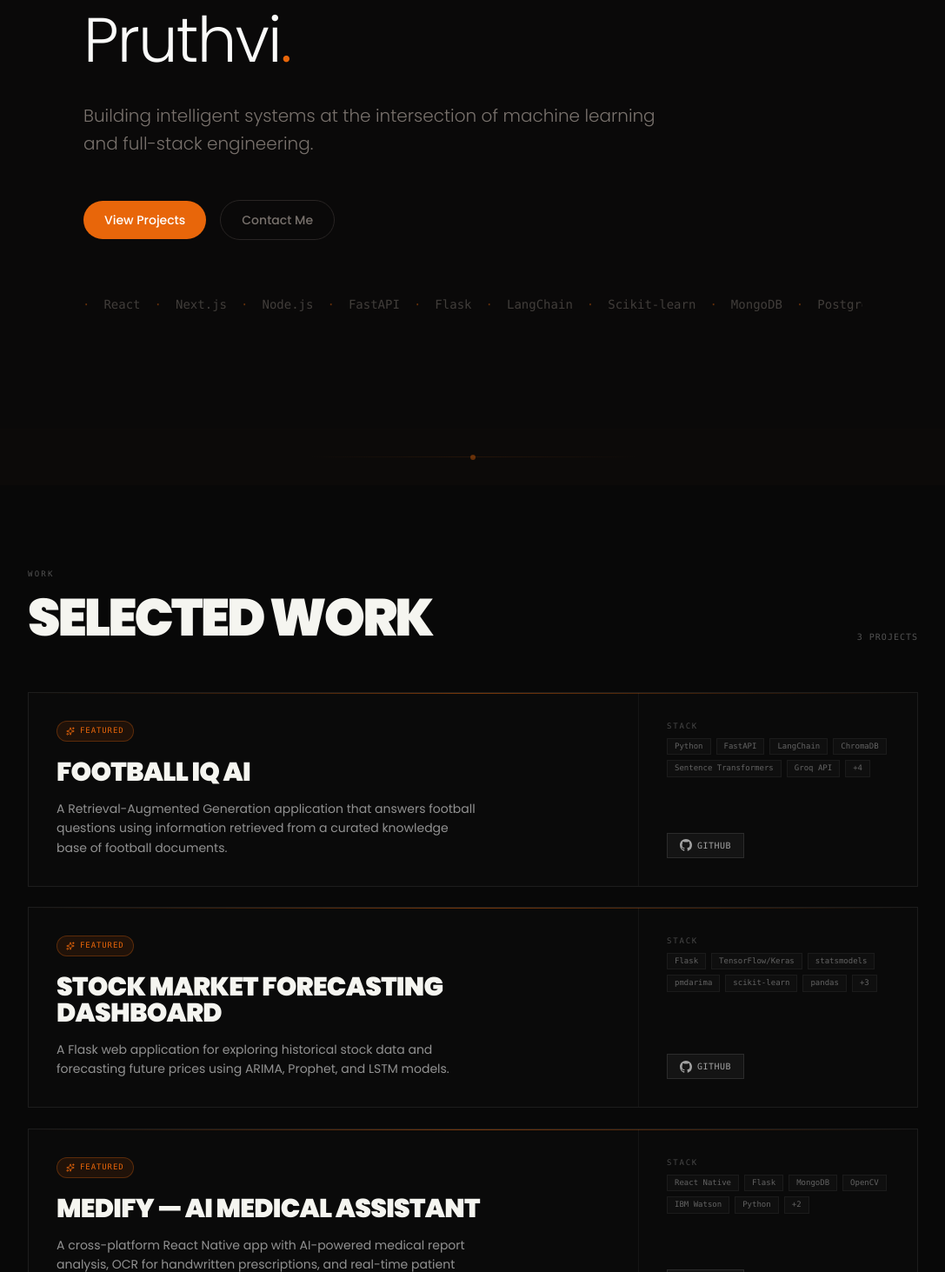
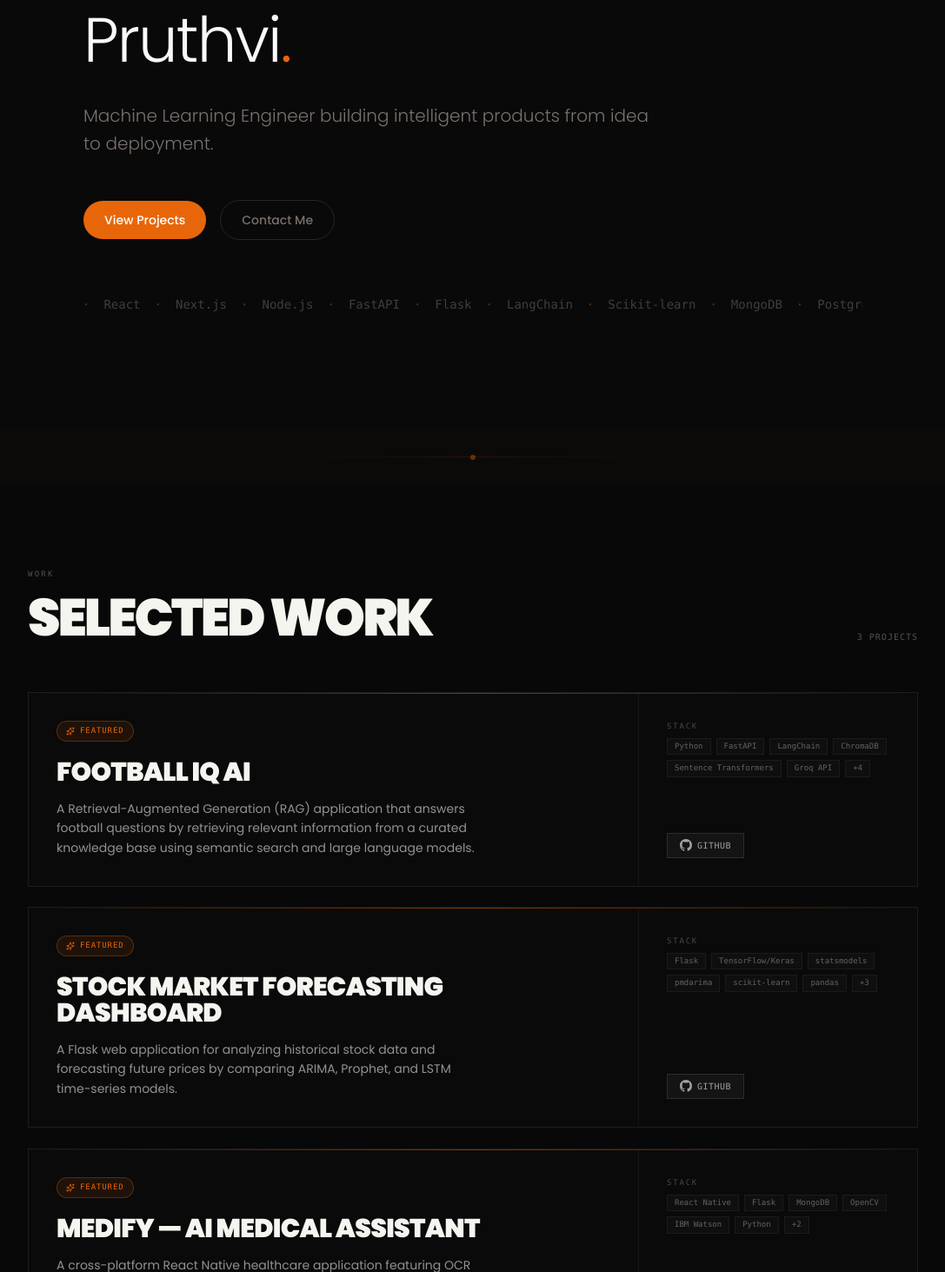
Before and after one commit to pruthvi189/portfolio, a Next.js app: page / in a window 1280 px wide. Shown: the part 307-1770 px from the top of the page at 87% size, without its empty margins (96-1183 px from the left). Built offline with nearby package versions, Linux system fonts and the light colour scheme.

Commit message:
refine copy: tighten tagline, descriptions, contact, and footer text

```diff
--- a/src/components/sections/contact.tsx
+++ b/src/components/sections/contact.tsx
@@ -41,8 +41,8 @@ export function Contact() {
             Get in Touch
           </h2>
           <p className="text-muted-foreground text-lg max-w-2xl mb-12 text-center mx-auto">
-            Have a project in mind or just want to chat? I&apos;m always open to
-            new opportunities and interesting conversations.
+            Open to ML engineering opportunities, collaborations, and conversations
+            about building impactful products.
           </p>
         </FadeIn>
 
--- a/src/components/sections/footer.tsx
+++ b/src/components/sections/footer.tsx
@@ -14,7 +14,7 @@ export function Footer() {
             Tailwind CSS.
           </p>
           <p className="text-sm text-muted-foreground">
-            Designed with precision.
+            Always building.
           </p>
         </div>
       </FadeIn>
--- a/src/data/projects.ts
+++ b/src/data/projects.ts
@@ -23,7 +23,7 @@ export const projects: Project[] = [
     title: "Football IQ AI",
     subtitle: "Learn Football Through AI",
     description:
-      "A Retrieval-Augmented Generation application that answers football questions using information retrieved from a curated knowledge base of football documents.",
+      "A Retrieval-Augmented Generation (RAG) application that answers football questions by retrieving relevant information from a curated knowledge base using semantic search and large language models.",
     problem:
       "Football fans and analysts need quick, accurate answers grounded in real football knowledge — rules, tactics, player stats, and historical context — without sifting through hundreds of pages of documentation.",
     solution:
@@ -80,7 +80,7 @@ export const projects: Project[] = [
     title: "Stock Market Forecasting Dashboard",
     subtitle: "ML-Powered Financial Prediction",
     description:
-      "A Flask web application for exploring historical stock data and forecasting future prices using ARIMA, Prophet, and LSTM models.",
+      "A Flask web application for analyzing historical stock data and forecasting future prices by comparing ARIMA, Prophet, and LSTM time-series models.",
     problem:
       "Investors and analysts need to compare multiple forecasting approaches on real market data to make informed model selection decisions — not just pick the first algorithm that works.",
     solution:
@@ -135,7 +135,7 @@ export const projects: Project[] = [
     title: "Medify — AI Medical Assistant",
     subtitle: "Top 25/500 Finalist, CVMU Hackathon",
     description:
-      "A cross-platform React Native app with AI-powered medical report analysis, OCR for handwritten prescriptions, and real-time patient assistance.",
+      "A cross-platform React Native healthcare application featuring OCR for handwritten prescriptions, medical report analysis, and accessible health information for patients.",
     problem:
       "Patients often struggle to understand medical reports, dosage instructions, and medication information. Handwritten prescriptions are particularly difficult to parse digitally.",
     solution:
--- a/src/data/site.ts
+++ b/src/data/site.ts
@@ -1,7 +1,7 @@
 export const site = {
   name: "Pruthvi Shah",
   title: "ML Engineer",
-  tagline: "Building intelligent systems at the intersection of machine learning and full-stack engineering.",
+  tagline: "Machine Learning Engineer building intelligent products from idea to deployment.",
   email: "Pruthvi.shah12@gmail.com",
   github: "https://github.com/pruthvi189",
   linkedin: "https://www.linkedin.com/in/pruthvishah/",
```
